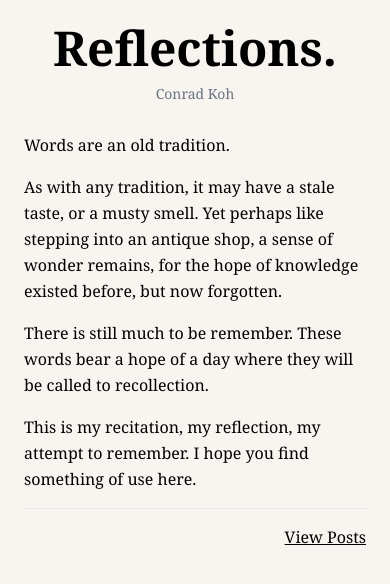
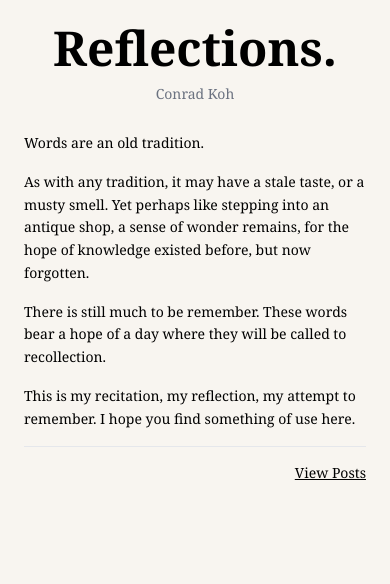
Before and after one commit to conradkoh/conradkoh-reflections, a SvelteKit app: page / in a window 390 px wide. Shown: the top 584 px of the page. Built offline with nearby package versions, Linux system fonts and the light colour scheme.

Commit message:
Updated font sizes to improve readability, added page titles

```diff
--- a/src/app.css
+++ b/src/app.css
@@ -3,12 +3,12 @@
 @tailwind utilities;
 
 body {
-	@apply min-h-full font-sans;
+	@apply min-h-full font-sans text-sm md:text-base;
 	background-color: rgba(248, 245, 240, 1);
 }
 
 h1 {
-	@apply text-5xl font-bold md:text-3xl;
+	@apply text-3xl font-bold md:text-3xl;
 }
 
 h2 {
--- a/src/routes/+layout.svelte
+++ b/src/routes/+layout.svelte
@@ -4,6 +4,9 @@
 	import '../app.css';
 </script>
 
+<svelte:head>
+	<title>{$page.data.title || "Conrad's Reflections."}</title>
+</svelte:head>
 {#key $page.url.pathname}
 	<main class="min-h-screen" in:fade>
 		<slot />
```
